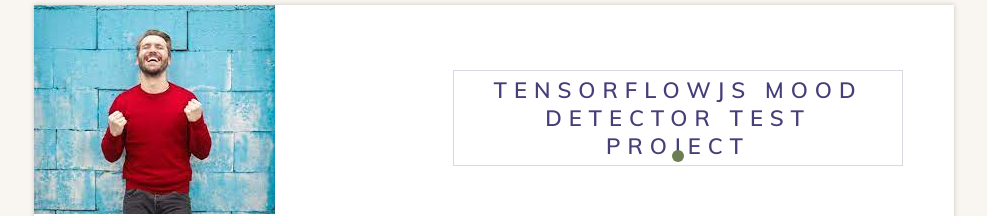
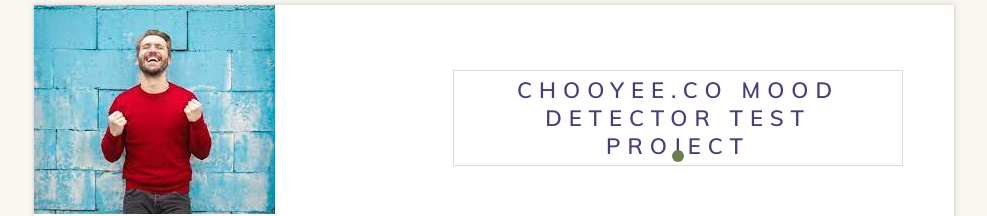
Before and after one commit to chooyee/mooddetectorjs, a website: page views/index.html in a window 1280 px wide. Shown: the part 135-351 px from the top of the page, without its empty margins (146-1133 px from the left). Drawn offline with nearby package versions, Linux system fonts and the light colour scheme; files that its build step writes are made by us from their sources; no server answers; files whose address does not match are found by name.

Commit message:
change title

```diff
--- a/views/index.html
+++ b/views/index.html
@@ -29,7 +29,7 @@
 						</div>
 						<div class="form-content" >
 							<div class="form-header">
-								<h3>TensorflowJS Mood Detector Test project</h3>
+								<h3>ChooYee.co Mood Detector Test project</h3>
 							</div>
 							<p>Please select your photo</p>
 							<div class="form-row">
```
